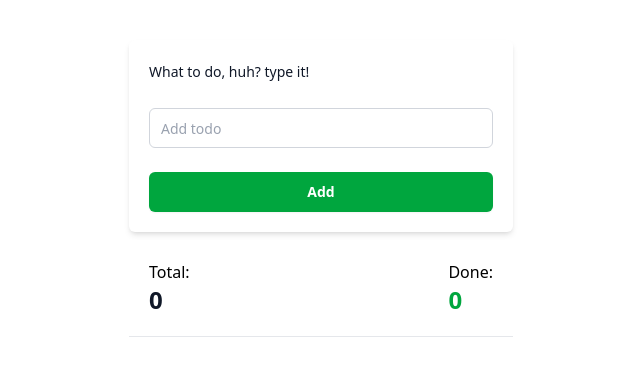
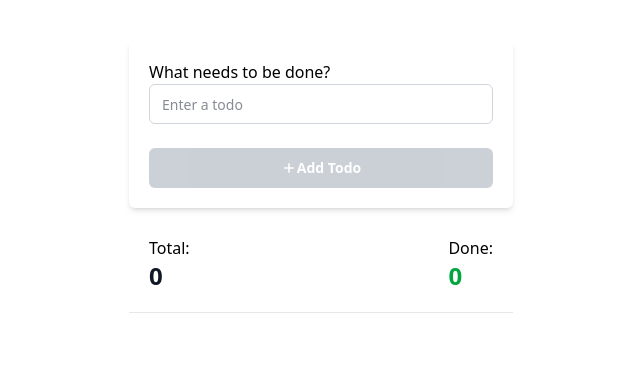
Before and after one commit to baboikr/todo-app, a React (Vite) app: page / in a window 1280 px wide. Shown: the top 376 px of the page, without its empty margins (319-959 px from the left). Built offline with nearby package versions, Linux system fonts and the light colour scheme.

Commit message:
components created

```diff
--- /dev/null
+++ b/src/components/Button.jsx
@@ -0,0 +1,13 @@
+export default function Button({type, text, onClick, disabled, icon}) {
+	return (
+		<button
+			type={type}
+			disabled={disabled}
+			onClick={onClick}
+			className='flex justify-center items-center w-full h-[40px] bg-green-600 text-white rounded-md text-sm/6 font-semibold focus:outline-none focus:ring-1 focus:ring-green-600 focus:ring-opacity-50 hover:bg-green-700 cursor-pointer disabled:opacity-50 disabled:bg-gray-400 disabled:cursor-not-allowed'
+		>
+			{icon}
+			{text}
+		</button>
+	);
+}
--- /dev/null
+++ b/src/components/Input.jsx
@@ -0,0 +1,24 @@
+export default function Input({
+	label,
+	id,
+	name,
+	type,
+	placeholder,
+	value,
+	onChange,
+}) {
+	return (
+		<div>
+			<label htmlFor={id}>{label}</label>
+			<input
+				id={id}
+				name={name}
+				type={type}
+				placeholder={placeholder}
+				value={value}
+				onChange={onChange}
+				className='w-full h-[40px] border border-gray-300 rounded-md px-3 py-1.5 text-sm/6 text-gray-900 focus:ring-1 focus:ring-green-600 focus:outline-none focus:ring-opacity-50'
+			/>
+		</div>
+	);
+}
--- a/src/components/Todo.jsx
+++ b/src/components/Todo.jsx
@@ -1,4 +1,7 @@
 import {useState} from "react";
+import Input from "./Input";
+import Button from "./Button";
+import TodoList from "./TodoList";
 
 export default function Todo() {
 	const [todo, setTodo] = useState({text: "", isDone: false}); // Initialize the todo
@@ -23,28 +26,36 @@ export default function Todo() {
 				onSubmit={handleSubmit} // Handle the form submission
 				className='space-y-6 p-14 sm:p-5 shadow-md bg-white rounded-md mt-3'
 			>
-				<label
-					htmlFor='todo'
-					className='block text-sm/6 font-medium text-gray-900'
-				>
-					What to do, huh? type it!
-				</label>
-				<input
+				<Input // Input component
+					label='What needs to be done?' // Label
 					id='todo'
+					name='Todo'
 					type='text'
-					placeholder='Add todo'
+					placeholder='Enter a todo'
 					value={todo.text}
 					onChange={(e) =>
-						setTodo({text: e.target.value, isDone: false})
+						setTodo({
+							...todo,
+							text: e.target.value,
+						})
 					}
-					className='block w-full h-[40px] rounded-md bg-white px-3 py-1.5 text-base text-gray-900 outline-1 -outline-offset-1 outline-gray-300 placeholder:text-gray-400 focus:outline-2 focus:-outline-offset-2 focus:outline-indigo-600 sm:text-sm/6 transition-all'
 				/>
-				<button
+				<Button // Button component
 					type='submit'
-					className='flex w-full h-[40px] justify-center items-center rounded-md bg-green-600 px-3 py-1.5 text-sm/6 font-semibold text-white shadow-xs hover:bg-green-500 focus-visible:outline-2 focus-visible:outline-offset-2 focus-visible:outline-indigo-600 cursor-pointer transition-all'
-				>
-					Add
-				</button>
+					text='Add Todo'
+					disabled={!todo.text}
+					onClick={handleSubmit}
+					icon={
+						<svg
+							xmlns='http://www.w3.org/2000/svg'
+							viewBox='0 0 16 16'
+							fill='currentColor'
+							className='size-4'
+						>
+							<path d='M8.75 3.75a.75.75 0 0 0-1.5 0v3.5h-3.5a.75.75 0 0 0 0 1.5h3.5v3.5a.75.75 0 0 0 1.5 0v-3.5h3.5a.75.75 0 0 0 0-1.5h-3.5v-3.5Z' />
+						</svg>
+					}
+				/>
 			</form>
 			<div className='mt-2'>
 				<div className='flex items-start justify-between p-5 bg-white border-b border-gray-200'>
@@ -62,59 +73,7 @@ export default function Todo() {
 						</span>
 					</h2>
 				</div>
-				<ul className='mt-8 p-5'>
-					{todos.map((item, index) => (
-						<li
-							key={index}
-							className='text-gray-900 flex items-center shadow-xs hover:shadow-md transition-all bg-white p-3 rounded-md space-x-3 mt-3 border-solid border border-gray-200'
-						>
-							<p
-								className='flex-1 cursor-default'
-								onClick={() =>
-									setTodos(
-										todos.map((todo, i) =>
-											i === index
-												? {
-														...todo,
-														isDone: !todo.isDone,
-												  }
-												: todo
-										)
-									)
-								}
-							>
-								{item.isDone ? (
-									<span className='line-through'>
-										{item.text}
-									</span>
-								) : (
-									<span>{item.text}</span>
-								)}
-							</p>
-							<button
-								className='flex-none rounded-tr-[5px] rounded-br-[5px] text-red-500 cursor-pointer transition-all'
-								onClick={() => {
-									setTodos(
-										todos.filter((_, i) => i !== index)
-									);
-								}}
-							>
-								<svg
-									xmlns='http://www.w3.org/2000/svg'
-									viewBox='0 0 16 16'
-									fill='currentColor'
-									className='size-4'
-								>
-									<path
-										fillRule='evenodd'
-										d='M5 3.25V4H2.75a.75.75 0 0 0 0 1.5h.3l.815 8.15A1.5 1.5 0 0 0 5.357 15h5.285a1.5 1.5 0 0 0 1.493-1.35l.815-8.15h.3a.75.75 0 0 0 0-1.5H11v-.75A2.25 2.25 0 0 0 8.75 1h-1.5A2.25 2.25 0 0 0 5 3.25Zm2.25-.75a.75.75 0 0 0-.75.75V4h3v-.75a.75.75 0 0 0-.75-.75h-1.5ZM6.05 6a.75.75 0 0 1 .787.713l.275 5.5a.75.75 0 0 1-1.498.075l-.275-5.5A.75.75 0 0 1 6.05 6Zm3.9 0a.75.75 0 0 1 .712.787l-.275 5.5a.75.75 0 0 1-1.498-.075l.275-5.5a.75.75 0 0 1 .786-.711Z'
-										clipRule='evenodd'
-									/>
-								</svg>
-							</button>
-						</li>
-					))}
-				</ul>
+				<TodoList todos={todos} setTodos={setTodos} />
 			</div>
 		</div>
 	);
--- /dev/null
+++ b/src/components/TodoList.jsx
@@ -0,0 +1,57 @@
+export default function TodoList({todos, setTodos}) {
+	return (
+		<div>
+			<ul className='mt-8 p-5'>
+				{todos.map((item, index) => (
+					<li
+						key={index}
+						className='text-gray-900 flex items-center shadow-xs hover:shadow-md transition-all bg-white p-3 rounded-md space-x-3 mt-3 border-solid border border-gray-200'
+					>
+						<p
+							className='flex-1 cursor-default'
+							onClick={() =>
+								setTodos(
+									todos.map((todo, i) =>
+										i === index
+											? {
+													...todo,
+													isDone: !todo.isDone,
+											  }
+											: todo
+									)
+								)
+							}
+						>
+							{item.isDone ? (
+								<span className='line-through'>
+									{item.text}
+								</span>
+							) : (
+								<span>{item.text}</span>
+							)}
+						</p>
+						<button
+							className='flex-none rounded-tr-[5px] rounded-br-[5px] text-red-500 cursor-pointer transition-all'
+							onClick={() => {
+								setTodos(todos.filter((_, i) => i !== index));
+							}}
+						>
+							<svg
+								xmlns='http://www.w3.org/2000/svg'
+								viewBox='0 0 16 16'
+								fill='currentColor'
+								className='size-4'
+							>
+								<path
+									fillRule='evenodd'
+									d='M5 3.25V4H2.75a.75.75 0 0 0 0 1.5h.3l.815 8.15A1.5 1.5 0 0 0 5.357 15h5.285a1.5 1.5 0 0 0 1.493-1.35l.815-8.15h.3a.75.75 0 0 0 0-1.5H11v-.75A2.25 2.25 0 0 0 8.75 1h-1.5A2.25 2.25 0 0 0 5 3.25Zm2.25-.75a.75.75 0 0 0-.75.75V4h3v-.75a.75.75 0 0 0-.75-.75h-1.5ZM6.05 6a.75.75 0 0 1 .787.713l.275 5.5a.75.75 0 0 1-1.498.075l-.275-5.5A.75.75 0 0 1 6.05 6Zm3.9 0a.75.75 0 0 1 .712.787l-.275 5.5a.75.75 0 0 1-1.498-.075l.275-5.5a.75.75 0 0 1 .786-.711Z'
+									clipRule='evenodd'
+								/>
+							</svg>
+						</button>
+					</li>
+				))}
+			</ul>
+		</div>
+	);
+}
```
